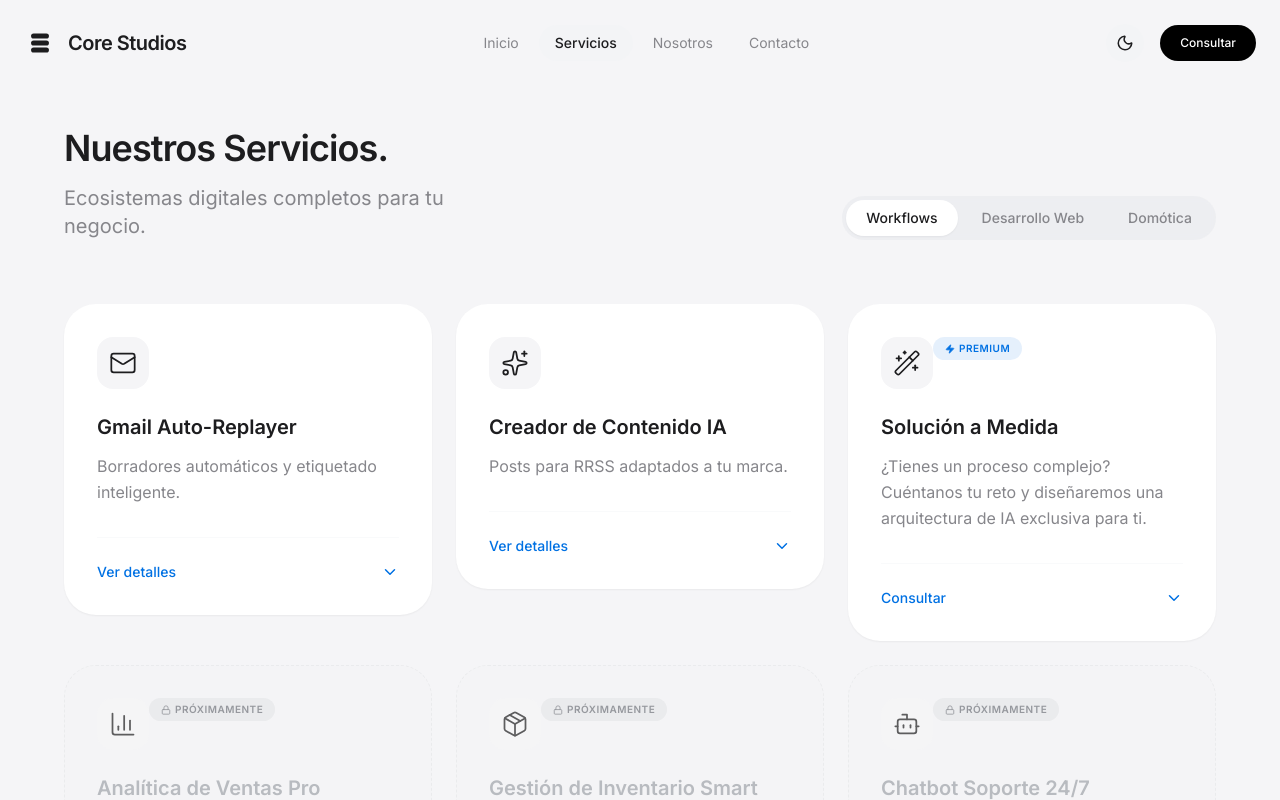
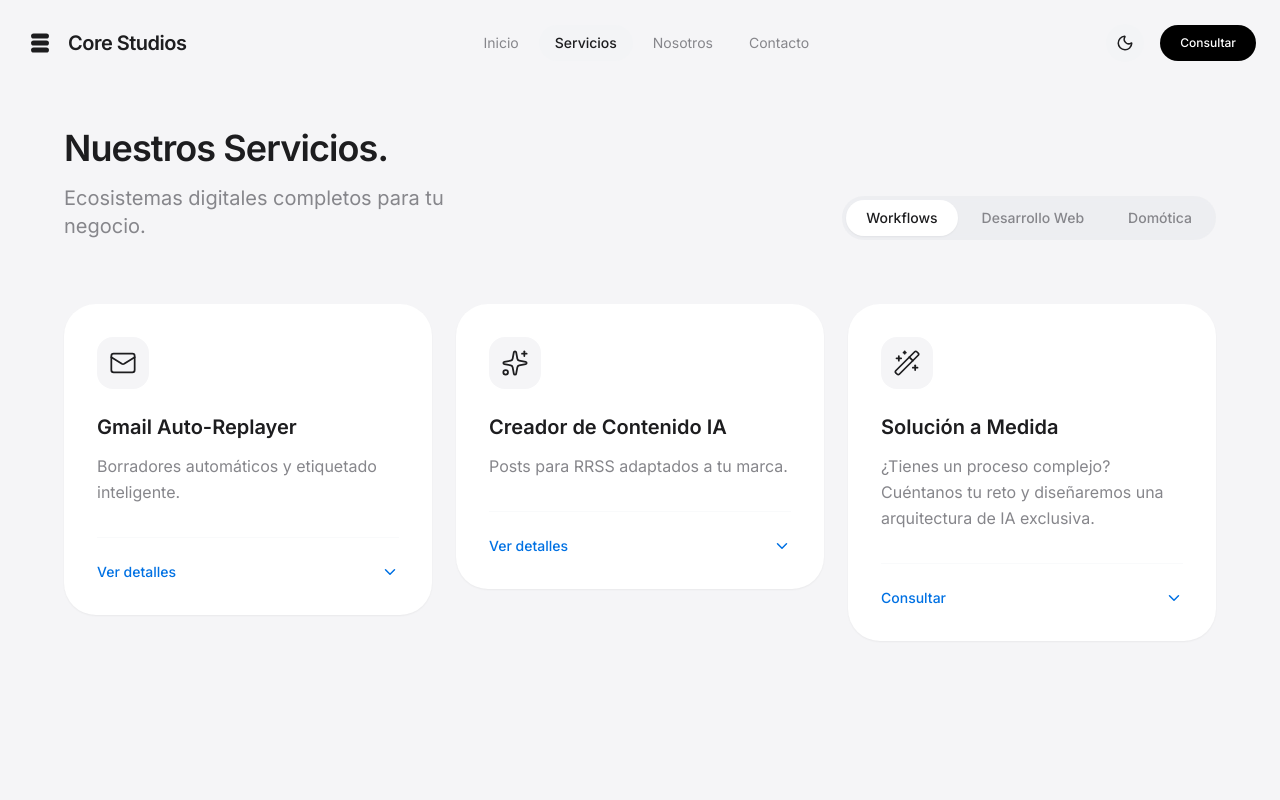
Before and after one commit to Mrbibs10/core-studios-web, a React (Vite) app: page / in a window 1280 px wide. Both pictures are taken after a click on the button "Servicios". Shown: the top 800 px of the page. Built offline with nearby package versions, Linux system fonts and the light colour scheme.

Commit message:
Mk.2 Workflows.tsx

```diff
--- a/components/Workflows.tsx
+++ b/components/Workflows.tsx
@@ -1,4 +1,3 @@
-
 import React, { useState } from 'react';
 import { WorkflowCardProps, ServiceCategory, ViewState } from '../types';
 import {
@@ -7,13 +6,12 @@ import {
 } from 'lucide-react';
 
 const servicesData: WorkflowCardProps[] = [
-  // WORKFLOWS
   {
     id: 'w1',
     category: 'WORKFLOWS',
     title: "Gmail Auto-Replayer",
     description: "Borradores automáticos y etiquetado inteligente.",
-    longDescription: "Sistema inteligente que etiqueta correos por prioridad y genera borradores de respuesta automáticamente en varios idiomas. Los deja listos en tu carpeta de borradores para tu revisión final, ahorrando horas de gestión de email diaria.",
+    longDescription: "Sistema inteligente que etiqueta correos por prioridad y genera borradores de respuesta automáticamente. Los deja listos para tu revisión final.",
     priceSetup: 800,
     priceMonthly: 40,
     icon: Mail,
@@ -24,7 +22,7 @@ const servicesData: WorkflowCardProps[] = [
     category: 'WORKFLOWS',
     title: "Creador de Contenido IA",
     description: "Posts para RRSS adaptados a tu marca.",
-    longDescription: "Generación automatizada de publicaciones adaptadas a la identidad de tu empresa para múltiples plataformas de RRSS. Ahorra horas de redacción y diseño mensual manteniendo una presencia digital constante y profesional.",
+    longDescription: "Generación automatizada de publicaciones adaptadas a la identidad de tu empresa para múltiples plataformas de RRSS.",
     priceSetup: 600,
     priceMonthly: 75,
     icon: Sparkles,
@@ -34,44 +32,18 @@ const servicesData: WorkflowCardProps[] = [
     id: 'w-custom',
     category: 'WORKFLOWS',
     title: "Solución a Medida",
-    description: "¿Tienes un proceso complejo? Cuéntanos tu reto y diseñaremos una arquitectura de IA exclusiva para ti.",
-    longDescription: "No todas las empresas funcionan igual. Analizamos tus cuellos de botella específicos y desarrollamos un Agente de IA capaz de resolverlos. Si puedes imaginar el flujo, podemos automatizarlo.",
+    description: "¿Tienes un proceso complejo? Cuéntanos tu reto y diseñaremos una arquitectura de IA exclusiva.",
+    longDescription: "Analizamos tus cuellos de botella específicos y desarrollamos un Agente de IA capaz de resolverlos.",
     customPricing: true,
     icon: Wand2,
     comingSoon: false
   },
   {
-    id: 'w3',
-    category: 'WORKFLOWS',
-    title: "Analítica de Ventas Pro",
-    description: "Dashboards predictivos en tiempo real.",
-    icon: BarChart3,
-    comingSoon: true
-  },
-  {
-    id: 'w4',
-    category: 'WORKFLOWS',
-    title: "Gestión de Inventario Smart",
-    description: "Sincronización multi-almacén con IA.",
-    icon: Package,
-    comingSoon: true
-  },
-  {
-    id: 'w5',
-    category: 'WORKFLOWS',
-    title: "Chatbot Soporte 24/7",
-    description: "Resolución de dudas automática.",
-    icon: Bot,
-    comingSoon: true
-  },
-
-  // DESARROLLO WEB
-  {
     id: 'web1',
     category: 'WEB',
     title: "Web Corporativa",
     description: "Presencia digital rápida, segura y optimizada.",
-    longDescription: "Desarrollamos sitios web corporativos que transmiten la esencia de tu marca. Optimizados para SEO, con tiempos de carga ultrarrápidos y diseño responsive adaptado a todos los dispositivos. Incluye gestión de contenidos fácil para que tengas el control.",
+    longDescription: "Sitios web que transmiten la esencia de tu marca. Optimizados para SEO y carga ultrarrápida.",
     customPricing: true,
     icon: Globe,
     comingSoon: false
@@ -79,54 +51,22 @@ const servicesData: WorkflowCardProps[] = [
   {
     id: 'web2',
     category: 'WEB',
-    title: "E-commerce Personalizado",
+    title: "E-commerce Pro",
     description: "Tiendas online escalables y sin límites.",
-    longDescription: "Soluciones de comercio electrónico robustas diseñadas para vender. Integración con pasarelas de pago locales e internacionales, gestión de inventario sincronizada y experiencias de usuario diseñadas para maximizar la conversión.",
+    longDescription: "Soluciones de comercio electrónico robustas diseñadas para vender con máxima conversión.",
     customPricing: true,
     icon: ShoppingBag,
     comingSoon: false
   },
   {
-    id: 'web3',
-    category: 'WEB',
-    title: "Landing Page de Campaña",
-    description: "Páginas de alto impacto para conversión.",
-    longDescription: "Páginas de aterrizaje diseñadas específicamente para campañas de marketing. Estructura persuasiva, llamadas a la acción claras y tests A/B integrados para captar leads o ventas directas de la forma más eficiente.",
-    customPricing: true,
-    icon: Layout,
-    comingSoon: false
-  },
-
-  // DOMÓTICA
-  {
     id: 'dom1',
     category: 'DOMOTICA',
     title: "Oficinas Inteligentes",
     description: "Control de acceso e iluminación automatizada.",
-    longDescription: "Moderniza tu espacio de trabajo. Sistemas de iluminación que se adaptan a la luz natural, control de accesos biométrico y climatización inteligente que se activa según la ocupación de las salas. Eficiencia y seguridad en un solo sistema.",
+    longDescription: "Moderniza tu espacio. Sistemas que se adaptan a la luz natural y climatización inteligente.",
     customPricing: true,
     icon: Lightbulb,
     comingSoon: false
-  },
-  {
-    id: 'dom2',
-    category: 'DOMOTICA',
-    title: "Hogares Conectados",
-    description: "Confort centralizado en tu mano.",
-    longDescription: "Integra persianas, luces, música y seguridad en una sola interfaz. Creamos 'escenas' personalizadas (ej: Modo Cine, Modo Noche) que ajustan toda tu casa con un solo toque o comando de voz.",
-    customPricing: true,
-    icon: Home,
-    comingSoon: false
-  },
-  {
-    id: 'dom3',
-    category: 'DOMOTICA',
-    title: "Automatización Energética",
-    description: "Ahorro inteligente y gestión solar.",
-    longDescription: "Optimiza el consumo energético de tu empresa o vivienda. Integración con placas solares para encender electrodomésticos o maquinaria cuando la producción es máxima, reduciendo drásticamente la factura eléctrica.",
-    customPricing: true,
-    icon: Zap,
-    comingSoon: true
   }
 ];
 
@@ -152,19 +92,17 @@ const Services: React.FC<ServicesProps> = ({ onNavigate }) => {
   };
 
   return (
-    <section className="min-h-screen py-32 px-6 bg-apple-bg dark:bg-[#0A0A0B] transition-colors duration-500 overflow-x-hidden">
+    <section className="min-h-screen py-32 px-6 bg-apple-bg transition-colors duration-500 overflow-x-hidden">
       <div className="container mx-auto max-w-6xl">
-
-        {/* Header & Sub-navigation */}
         <div className="mb-16 flex flex-col md:flex-row justify-between items-end gap-8">
           <div className="text-center md:text-left">
-            <h2 className="text-4xl font-semibold text-apple-text dark:text-white mb-4 tracking-tight">Nuestros Servicios.</h2>
-            <p className="text-xl text-apple-subtext dark:text-white/40 font-light max-w-md">
+            <h2 className="text-4xl font-semibold text-apple-text mb-4 tracking-tight">Nuestros Servicios.</h2>
+            <p className="text-xl text-apple-subtext font-light max-w-md">
               Ecosistemas digitales completos para tu negocio.
             </p>
           </div>
 
-          <div className="flex gap-1 self-center md:self-auto bg-gray-200/50 dark:bg-white/5 p-1 rounded-full backdrop-blur-sm">
+          <div className="flex gap-1 self-center md:self-auto bg-gray-200/50 p-1 rounded-full backdrop-blur-sm">
             {categories.map((cat) => (
               <button
                 key={cat.id}
@@ -175,8 +113,8 @@ const Services: React.FC<ServicesProps> = ({ onNavigate }) => {
                 className={`
                   px-5 py-2 rounded-full text-sm font-medium transition-all duration-300
                   ${activeCategory === cat.id
-                    ? 'bg-white dark:bg-white/10 text-apple-text dark:text-white shadow-sm'
-                    : 'text-apple-subtext dark:text-white/40 hover:text-apple-text dark:hover:text-white'
+                    ? 'bg-white text-apple-text shadow-sm'
+                    : 'text-apple-subtext hover:text-apple-text'
                   }
                 `}
               >
@@ -186,7 +124,6 @@ const Services: React.FC<ServicesProps> = ({ onNavigate }) => {
           </div>
         </div>
 
-        {/* Grid Container - Using items-start to prevent stretching of non-expanded cards */}
         <div className="grid grid-cols-1 md:grid-cols-2 lg:grid-cols-3 gap-6 items-start">
           {filteredServices.map((service) => {
             const isExpanded = expandedServiceId === service.id;
@@ -197,110 +134,70 @@ const Services: React.FC<ServicesProps> = ({ onNavigate }) => {
                 className={`
                   relative rounded-[32px] transition-all duration-500 ease-in-out flex flex-col overflow-hidden border
                   ${isExpanded
-                    ? 'bg-white dark:bg-[#1C1C1E] shadow-2xl ring-1 ring-apple-blue/20 scale-[1.02] z-10 md:col-span-1'
-                    : service.comingSoon
-                      ? 'bg-gray-100/50 dark:bg-white/5 border-dashed border-gray-200 dark:border-white/10 opacity-70 grayscale-[0.5]'
-                      : 'bg-white dark:bg-[#1C1C1E] shadow-sm hover:shadow-lg border-transparent dark:border-white/5 hover:border-gray-200 dark:hover:border-white/20'
+                    ? 'bg-white shadow-2xl ring-1 ring-apple-blue/10 scale-[1.02] z-10'
+                    : 'bg-white shadow-sm hover:shadow-lg border-transparent hover:border-gray-200'
                   }
                 `}
               >
                 <button
                   onClick={() => toggleService(service.id, service.comingSoon)}
-                  disabled={service.comingSoon}
-                  className={`p-8 text-left w-full h-full flex flex-col ${service.comingSoon ? 'cursor-default' : 'cursor-pointer'}`}
+                  className="p-8 text-left w-full h-full flex flex-col cursor-pointer"
                 >
                   <div className="flex justify-between items-start mb-6">
-                    <div className={`p-3 rounded-2xl transition-all duration-300 ${isExpanded ? 'bg-apple-blue text-white' : 'bg-apple-bg dark:bg-white/5 text-apple-text dark:text-white group-hover:bg-apple-blue/10'}`}>
+                    <div className={`p-3 rounded-2xl transition-all duration-300 ${isExpanded ? 'bg-apple-blue text-white' : 'bg-apple-bg text-apple-text'}`}>
                       <service.icon size={28} strokeWidth={1.5} />
                     </div>
-
-                    {service.comingSoon ? (
-                      <span className="bg-gray-200 dark:bg-white/10 text-gray-500 dark:text-white/40 text-[10px] font-bold uppercase tracking-wider px-3 py-1 rounded-full flex items-center gap-1">
-                        <Lock size={10} />
-                        Próximamente
-                      </span>
-                    ) : service.id === 'w-custom' && (
-                      <span className="bg-apple-blue/10 text-apple-blue text-[10px] font-bold uppercase tracking-wider px-3 py-1 rounded-full flex items-center gap-1">
-                        <Zap size={10} fill="currentColor" />
-                        Premium
-                      </span>
-                    )}
                   </div>
 
-                  <h3 className={`text-xl font-semibold mb-3 ${service.comingSoon ? 'text-gray-400' : 'text-apple-text dark:text-white'}`}>
+                  <h3 className="text-xl font-semibold mb-3 text-apple-text">
                     {service.title}
                   </h3>
 
-                  <p className={`text-base leading-relaxed ${isExpanded ? 'mb-4' : 'mb-8'} transition-all ${service.comingSoon ? 'text-gray-400' : 'text-apple-subtext dark:text-white/40'}`}>
+                  <p className={`text-base leading-relaxed ${isExpanded ? 'mb-4' : 'mb-8'} transition-all text-apple-subtext`}>
                     {service.description}
                   </p>
 
-                  {!service.comingSoon && (
-                    <div className={`flex justify-between items-center w-full pt-6 transition-all border-t border-gray-50 dark:border-white/5 ${isExpanded ? 'opacity-0 h-0 p-0 pointer-events-none' : 'opacity-100'}`}>
+                  <div className={`flex justify-between items-center w-full pt-6 transition-all border-t border-gray-50 ${isExpanded ? 'opacity-0 h-0 p-0 pointer-events-none' : 'opacity-100'}`}>
                     <span className="text-sm font-medium text-apple-blue">
                       {service.customPricing ? 'Consultar' : 'Ver detalles'}
                     </span>
                     <ChevronDown size={18} className="text-apple-blue" />
                   </div>
-                  )}
                 </button>
 
-                {/* Expanded Content Area */}
-                <div
-                  className={`
-                    px-8 overflow-hidden transition-all duration-500 ease-in-out
-                    ${isExpanded ? 'max-h-[800px] pb-8 opacity-100' : 'max-h-0 opacity-0'}
-                  `}
-                >
+                <div className={`px-8 overflow-hidden transition-all duration-500 ease-in-out ${isExpanded ? 'max-h-[800px] pb-8 opacity-100' : 'max-h-0 opacity-0'}`}>
                   <div className="pt-4 space-y-6">
-                    <p className="text-apple-text/80 dark:text-white/70 leading-relaxed text-sm">
+                    <p className="text-apple-text/80 leading-relaxed text-sm">
                       {service.longDescription}
                     </p>
 
-                    <div className="bg-apple-bg dark:bg-white/5 rounded-2xl p-6 border border-gray-100 dark:border-white/5">
-                      <h4 className="text-[10px] uppercase tracking-wider text-apple-subtext dark:text-white/40 font-bold mb-4">
-                        {service.customPricing ? 'Consultoría' : 'Inversión'}
+                    <div className="bg-apple-bg rounded-2xl p-6 border border-gray-100">
+                      <h4 className="text-[10px] uppercase tracking-wider text-apple-subtext font-bold mb-4">
+                        Inversión
                       </h4>
 
                       {service.customPricing ? (
-                        <div className="space-y-4">
-                          <div className="flex items-start gap-3">
-                            <Check size={14} className="mt-1 text-apple-blue" />
-                            <p className="text-apple-text dark:text-white text-sm font-medium">Proyecto personalizado</p>
-                          </div>
                         <button
                           onClick={() => onNavigate(ViewState.CONTACT)}
                           className="w-full bg-apple-blue text-white py-3 rounded-xl text-sm font-semibold hover:bg-blue-600 transition-colors"
                         >
                           Solicitar presupuesto
                         </button>
-                        </div>
                       ) : (
                         <div className="space-y-3">
                           <div className="flex justify-between items-center">
-                            <span className="text-xs text-apple-subtext dark:text-white/40">Implementación</span>
-                            <span className="font-semibold text-apple-text dark:text-white">{service.priceSetup}€</span>
-                          </div>
-                          <div className="flex justify-between items-center">
-                            <span className="text-xs text-apple-subtext dark:text-white/40">Mantenimiento</span>
-                            <span className="font-semibold text-apple-text dark:text-white">{service.priceMonthly}€/mes</span>
+                            <span className="text-xs text-apple-subtext">Implementación</span>
+                            <span className="font-semibold text-apple-text">{service.priceSetup}€</span>
                           </div>
                           <button
                             onClick={() => onNavigate(ViewState.CONTACT)}
-                            className="w-full mt-4 bg-black dark:bg-white dark:text-black text-white py-3 rounded-xl text-sm font-semibold hover:opacity-90 transition-opacity"
+                            className="w-full mt-4 bg-black text-white py-3 rounded-xl text-sm font-semibold hover:opacity-90 transition-opacity"
                           >
                             Contratar ahora
                           </button>
                         </div>
                       )}
                     </div>
-
-                    <button
-                      onClick={() => setExpandedServiceId(null)}
-                      className="w-full text-xs text-apple-subtext dark:text-white/30 hover:text-apple-text dark:hover:text-white transition-colors py-2"
-                    >
-                      Cerrar detalles
-                    </button>
                   </div>
                 </div>
               </div>
```
Lines whose indentation alone changed are shown as unchanged.
